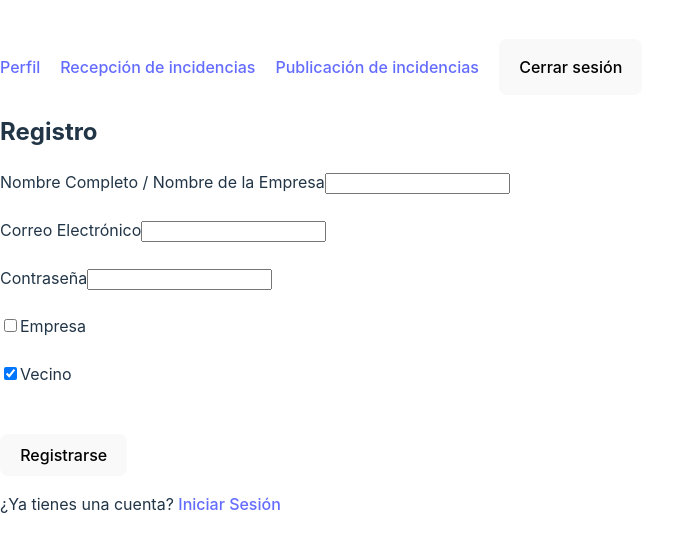
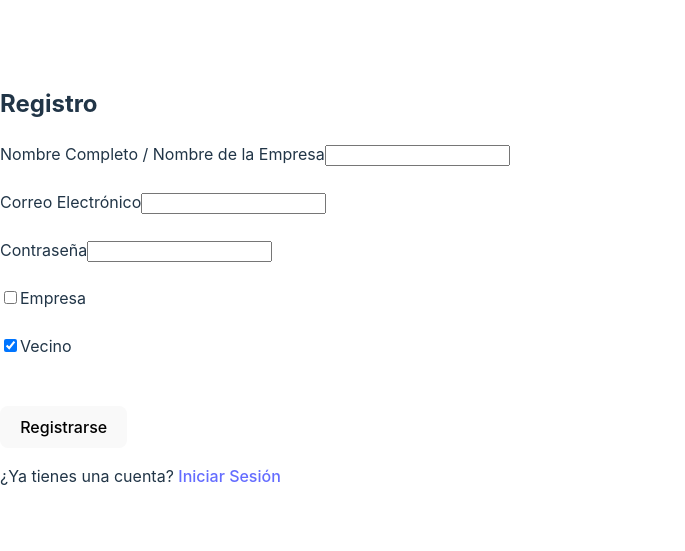
Before and after one commit to cristinamedrom/sos-vecinal, a React (Vite) app: page /signup in a window 1280 px wide. Shown: the part 115-666 px from the top of the page, without its empty margins (0-685 px from the left). Built offline with nearby package versions, Linux system fonts and the light colour scheme; no server answers.

Commit message:
mejorando navbar

```diff
--- a/src/App.jsx
+++ b/src/App.jsx
@@ -14,6 +14,8 @@ const App = () => {
   const [currentUser, setCurrentUser] = useState(null);
   const location = useLocation();
   const navigate = useNavigate();
+  const hideNavbarOnRoutes = ['/', '/signup', '/login'];
+  const showNavbar = !hideNavbarOnRoutes.includes(location.pathname);
 
   const handleLogin = async (userData) => {
     try {
@@ -42,7 +44,7 @@ const App = () => {
 
   return (
     <div>
-      {location.pathname !== "/" && <Navbar onLogout={handleLogout} />}
+      {showNavbar && <Navbar onLogout={handleLogout} />}
       <Routes>
         <Route path="/" element={<HomePage />} />
         <Route path="/signup" element={<SignUp />} />
```
